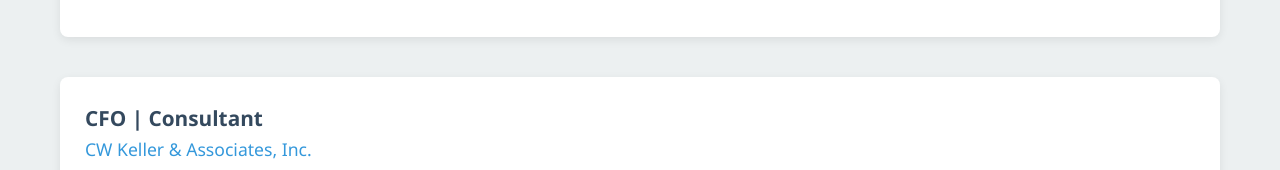
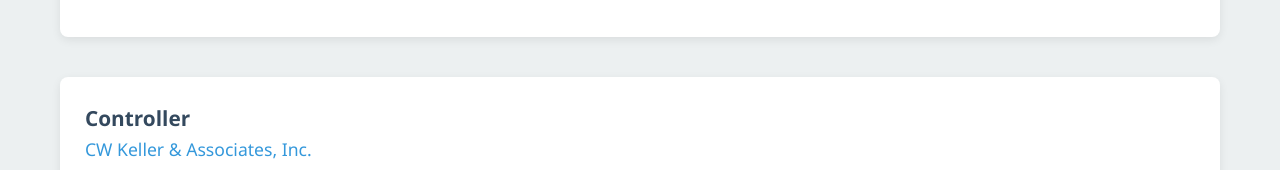
Before and after one commit to djahern-max/daneahern, a plain HTML site: page index.html in a window 1280 px wide. Shown: the part 3722-3892 px from the top of the page. Drawn offline with Linux system fonts and the light colour scheme.

Commit message:
update CW Keller Description

```diff
--- a/index.html
+++ b/index.html
@@ -212,7 +212,7 @@
             </div>
 
             <div class="experience-item">
-                <div class="experience-title">CFO | Consultant</div>
+                <div class="experience-title">Controller</div>
                 <div class="experience-company">CW Keller & Associates, Inc.</div>
                 <div class="experience-date">August 2014 to November 2021</div>
                 <p>Oversaw all financial strategy and operations during a period of rapid growth, scaling the company
```
